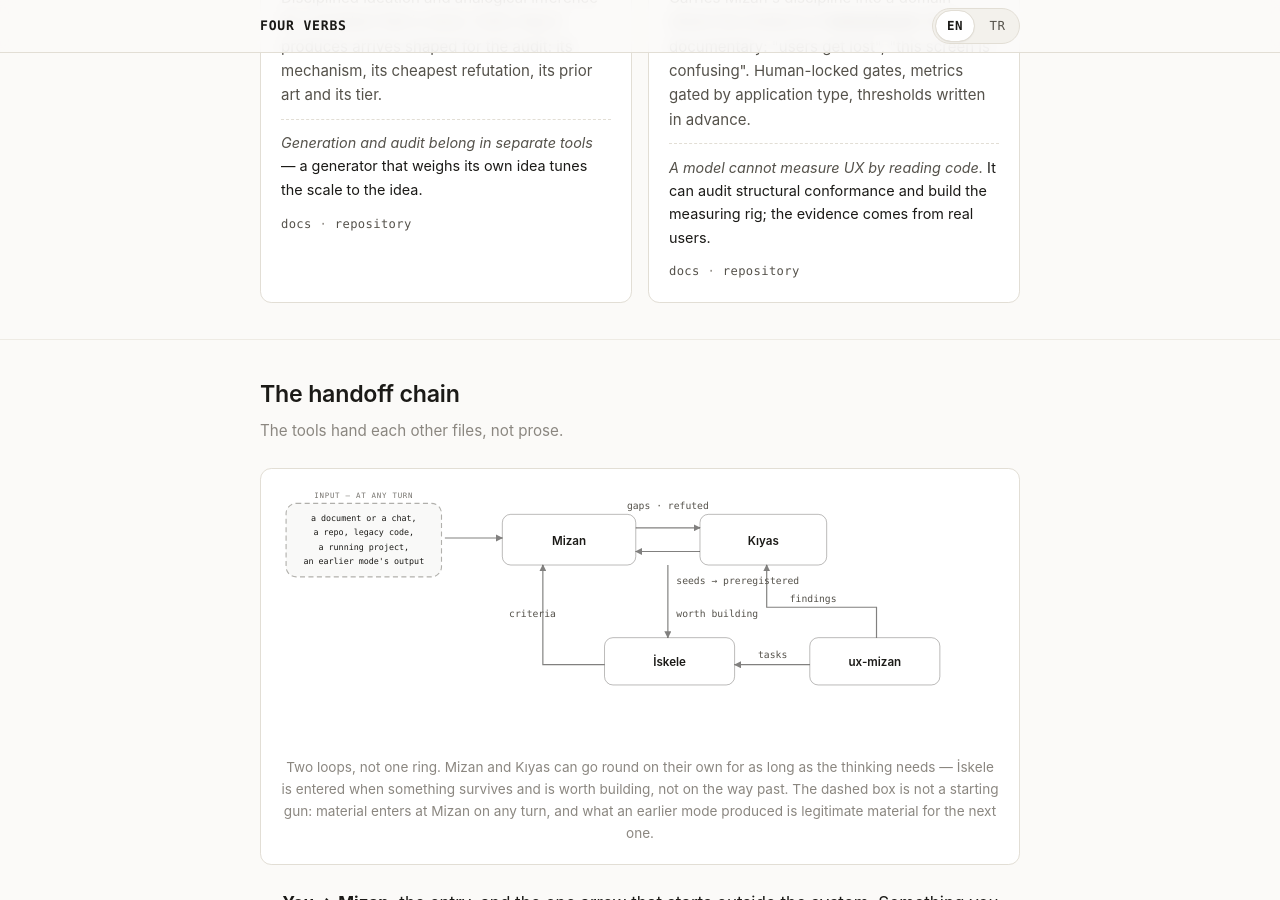
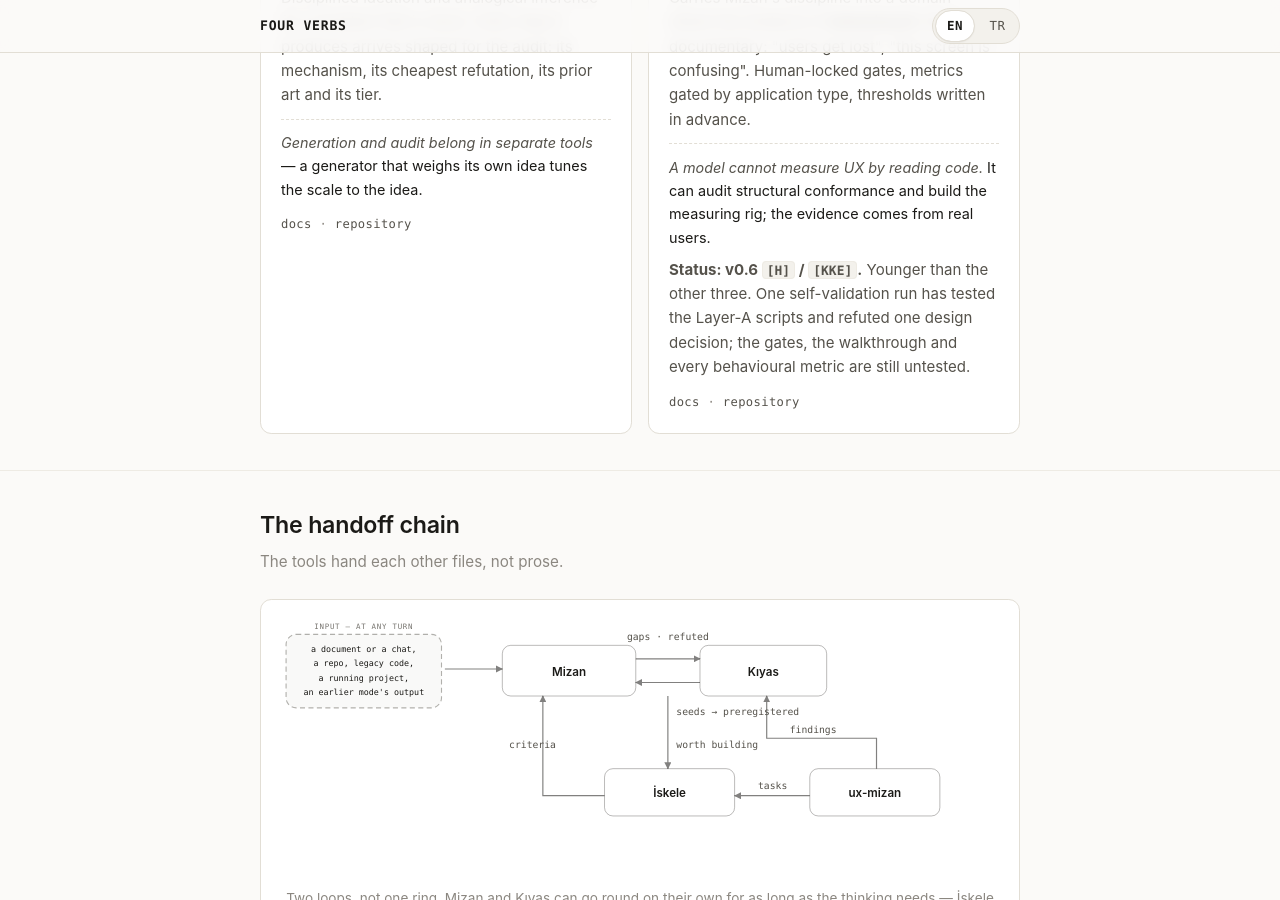
Before and after one commit to XINMurat/XINMurat.github.io, a Jekyll site: the page built from index.md, in a window 1280 px wide and 900 px high, scrolled down 1160 px. Built offline with Jekyll 4.4.1, drawn with Linux system fonts in a browser that asks for light colours.

Commit message:
ux-mizan card: the status line the skill asks every deliverable to carry
The family page showed four cards at the same apparent maturity. ux-mizan's own
pages open with "Status: v0.6 [H] / [KKE]" and its SKILL.md asks that the
status be stated in every deliverable -- the authority illusion is its own
named risk #3. The card now carries it, in both languages, in the same terms
the skill's index uses: one self-validation run tested the Layer-A scripts and
refuted one design decision; gates, walkthrough and behavioural metrics are
untested.

Co-Authored-By: Claude Opus 5.5 <noreply@anthropic.com>

```diff
--- a/index.md
+++ b/index.md
@@ -90,6 +90,10 @@ lang: en
         <p class="key"><em>A model cannot measure UX by reading code.</em> It can
         audit structural conformance and build the measuring rig; the evidence
         comes from real users.</p>
+        <p><strong>Status: v0.6 <code>[H]</code> / <code>[KKE]</code>.</strong>
+        Younger than the other three. One self-validation run has tested the
+        Layer-A scripts and refuted one design decision; the gates, the
+        walkthrough and every behavioural metric are still untested.</p>
         <p class="links"><a href="https://xinmurat.github.io/ux-mizan/">docs</a> ·
         <a href="https://github.com/XINMurat/ux-mizan">repository</a></p>
       </article>
@@ -464,6 +468,10 @@ lang: en
         <p class="key"><em>Bir model koda bakarak UX'i ölçemez.</em> Yapısal
         uygunluğu denetleyebilir ve ölçüm düzeneğini kurabilir; kanıtı gerçek
         kullanıcı üretir.</p>
+        <p><strong>Statü: v0.6 <code>[H]</code> / <code>[KKE]</code>.</strong>
+        Diğer üçünden genç. Bir öz-doğrulama koşusu Katman-A script'lerini test
+        etti ve bir tasarım kararını çürüttü; kapılar, walkthrough ve
+        davranışsal metriklerin hiçbiri henüz test edilmedi.</p>
         <p class="links"><a href="https://xinmurat.github.io/ux-mizan/">doküman</a> ·
         <a href="https://github.com/XINMurat/ux-mizan">depo</a></p>
       </article>
```
